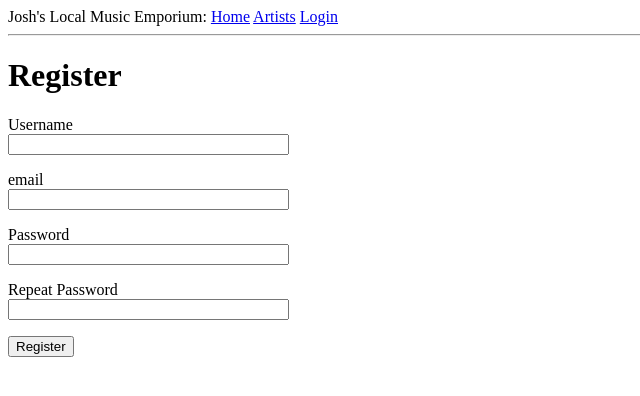
After one commit to JoshHayden/CS205Ithaca_Music, a Flask app: page /register in a window 1280 px wide. The commit adds this page. Shown: the top 396 px of the page, without its empty margins (0-640 px from the left). Run offline with Flask 2, Linux system fonts and the light colour scheme.

Commit message:
Lab 6 complete

```diff
--- a/localMusic/app/__init__.py
+++ b/localMusic/app/__init__.py
@@ -2,10 +2,14 @@ from flask import Flask
 from app.config import Config
 from flask_sqlalchemy import SQLAlchemy
 from flask_migrate import Migrate
+from flask_login import LoginManager
 
 app = Flask(__name__)
 app.config.from_object(Config)
 db = SQLAlchemy(app)
 migrate = Migrate(app, db)
+login = LoginManager(app)
+login.login_view = 'login'
+
 
 from app import routes
--- a/localMusic/app/forms.py
+++ b/localMusic/app/forms.py
@@ -1,10 +1,51 @@
 from flask_wtf import FlaskForm
-from wtforms import StringField, PasswordField, BooleanField, SubmitField, TextAreaField
-from wtforms.validators import DataRequired
+from wtforms import StringField, PasswordField, BooleanField, SubmitField, TextAreaField, SelectField, SelectMultipleField
+from wtforms.fields.html5 import DateField
+from wtforms.validators import ValidationError, DataRequired, EqualTo
+from app.models import User
+
 
 
 class newArtistForm(FlaskForm):
-    artistName = StringField('Artist Name')
-    hometown = StringField('Home Town')
-    bio = TextAreaField("Description")
+    artistName = StringField('Artist Name', validators=[DataRequired()])
+    hometown = StringField('Home Town', validators=[DataRequired()])
+    bio = TextAreaField("Description", validators=[DataRequired()])
     submit = SubmitField('Create New Artist')
+
+class newVenueForm(FlaskForm):
+    name = StringField('Venue Name', validators=[DataRequired()])
+    address = StringField('Address', validators=[DataRequired()])
+    submit = SubmitField('Create New Venue')
+
+
+class newEventForm(FlaskForm):
+    title = StringField('Event Title', validators=[DataRequired()])
+    date = DateField('Date and Time', validators=[DataRequired()])
+    venue = SelectField('Venue', coerce=int, validators=[DataRequired()])
+    artists = SelectMultipleField('Artists', coerce=int, validators=[DataRequired()])
+    submit = SubmitField('Create New Event')
+
+
+class LoginForm(FlaskForm):
+    username = StringField('Username', validators=[DataRequired()])
+    password = PasswordField('Password', validators=[DataRequired()])
+    remember_me = BooleanField('Remember Me')
+    submit = SubmitField('Sign In')
+
+class RegistrationForm(FlaskForm):
+    username = StringField('Username', validators=[DataRequired()])
+    email = StringField('email', validators=[DataRequired()])
+    password = PasswordField('Password', validators=[DataRequired()])
+    password2 = PasswordField(
+        'Repeat Password', validators=[DataRequired(), EqualTo('password')])
+    submit = SubmitField('Register')
+
+    def validate_username(self, username):
+        user = User.query.filter_by(username=username.data).first()
+        if user is not None:
+            raise ValidationError('Please use a different username.')
+
+    def validate_email(self, email):
+        user = User.query.filter_by(email=email.data).first()
+        if user is not None:
+            raise ValidationError('Please use a different email.')
--- a/localMusic/app/routes.py
+++ b/localMusic/app/routes.py
@@ -1,9 +1,11 @@
-from flask import render_template, flash, redirect, url_for
+from flask import render_template, flash, redirect, url_for, request
 from app import app, db
 from flask_wtf import FlaskForm
 from random import randrange
-from app.forms import newArtistForm
+from app.forms import *
 from app.models import *
+from flask_login import login_user, logout_user, current_user, login_required
+from werkzeug.urls import url_parse
 
 
 @app.route('/')
@@ -24,6 +26,9 @@ def listOfArtists():
 def createNewArtist():
     form = newArtistForm()
     if form.validate_on_submit():
+        if (db.session.query(Artist).filter_by(name = form.artistName.data).first()):
+            flash("Artist already exists")
+            return render_template('createNewArtist.html', title = "Create New Artist", form = form)
         flash('New Artist Created: {}, '.format(
             form.artistName.data))
         artist = Artist(form.artistName.data, form.hometown.data, form.bio.data)
@@ -35,15 +40,60 @@ def createNewArtist():
 
     return render_template('createNewArtist.html', title = "Create New Artist", form = form)
 
+@app.route('/createNewVenue', methods = ['GET', 'POST'])
+def createNewVenue():
+    form = newVenueForm()
+    if form.validate_on_submit():
+        if (db.session.query(Venue).filter_by(name = form.name.data).first()):
+            flash("Venue already exists")
+            return render_template('createNewVenue.html', title = "Create New Venue", form = form)
+        flash('New Venue Created: {}, '.format(
+            form.name.data))
+        venue = Venue(form.name.data, form.address.data)
+        db.session.add(venue)
+        db.session.commit()
+
+        return render_template('index.html', title="Home", description="")
+
+    return render_template('createNewVenue.html', title = "Create New Venue", form = form)
+
+@app.route('/createNewEvent', methods = ['GET', 'POST'])
+def createNewEvent():
+    artists = db.session.query(Artist).all()
+    venues = db.session.query(Venue).all()
+    artistList = [(i.id, i.name) for i in artists]
+    venueList = [(i.id, i.name) for i in venues]
+    form = newEventForm()
+    form.artists.choices = artistList
+    form.venue.choices = venueList
+    if form.validate_on_submit():
+        if (db.session.query(Event).filter_by(title = form.title.data).first()):
+            flash("Event already exists")
+            return render_template('createNewEvent.html', title = "Create New Event", form = form)
+        flash('New Event Created: {}, '.format(
+            form.title.data))
+        event = Event(form.title.data, form.date.data, form.venue.data)
+        db.session.add(event)
+        db.session.commit()
+        eventID = event.id
+        for artist in form.artists.data:
+            connection = ArtistToEvent(eventID, artist)
+            db.session.add(connection)
+            db.session.commit()
+
+        return render_template('index.html', title="Home", description="")
+
+    return render_template('createNewEvent.html', title = "Create New Event", form = form)
+
 @app.route('/artist/<name>')
 def artist(name):
 
     artist = db.session.query(Artist).filter_by(name = name).first()
-    print(artist)
-    print(artist.name)
+    events = db.session.query(Event).join(ArtistToEvent, ArtistToEvent.eventID == Event.id).join(Artist, Artist.id == ArtistToEvent.artistID).filter(Artist.name == name).all()
 
 
-    return render_template('artistPage.html', title = name, artist = artist)
+
+    return render_template('artistPage.html', title = name, artist = artist, events = events)
 
 
 
@@ -68,12 +118,12 @@ def reset_db():
    db.session.add(magicCityHippies)
    db.session.add(rainbowKitten)
    #Events
-   OMAtHaunt = Event('of Montreal at The Haunt', datetime(2019, 10, 3), 1)
-   JLAtState = Event('Jenny Lewis at The State', datetime(2019, 4, 19), 2)
-   doubleFeature = Event('MCH and RKS at the Haunt', datetime(2020, 1, 5), 1)
-   BTSAtHaunt = Event('Built To Spill at The Haunt', datetime(2019, 12, 13), 1)
-   BTSAtState = Event('Built To Spill at The State', datetime(2019, 11, 14), 2)
-   RKSAtState = Event('Rainbow Kitten Surprise at The State', datetime(2019, 11, 18), 2)
+   OMAtHaunt = Event('of Montreal at The Haunt', datetime(2019, 10, 3, 18, 30), 1)
+   JLAtState = Event('Jenny Lewis at The State', datetime(2019, 4, 19, 19), 2)
+   doubleFeature = Event('MCH and RKS at the Haunt', datetime(2020, 1, 5, 20, 30), 1)
+   BTSAtHaunt = Event('Built To Spill at The Haunt', datetime(2019, 12, 13, 17, 30), 1)
+   BTSAtState = Event('Built To Spill at The State', datetime(2019, 11, 14, 18, 30), 2)
+   RKSAtState = Event('Rainbow Kitten Surprise at The State', datetime(2019, 11, 18, 20), 2)
    db.session.add(OMAtHaunt)
    db.session.add(JLAtState)
    db.session.add(doubleFeature)
@@ -102,3 +152,42 @@ def reset_db():
    db.session.add(r7)
    db.session.commit()
    return render_template('index.html', title="Home", description="Welcome to Josh's Local Music Emporium, the number one location for all things local music.")
+
+
+@app.route('/login', methods=['GET', 'POST'])
+def login():
+    if current_user.is_authenticated:
+        return redirect(url_for('index'))
+    form = LoginForm()
+    if form.validate_on_submit():
+        user = User.query.filter_by(username=form.username.data).first()
+        if user is None or not user.check_password(form.password.data):
+            flash('Invalid username or password')
+            return redirect(url_for('login'))
+        login_user(user, remember=form.remember_me.data)
+        next_page = request.args.get('next')
+        if not next_page or url_parse(next_page).netloc != '':
+            next_page = url_for('index')
+        return redirect(next_page)
+    return render_template('login.html', title='Sign In', form=form)
+
+
+@app.route('/logout')
+def logout():
+    logout_user()
+    return redirect(url_for('index'))
+
+
+@app.route('/register', methods=['GET', 'POST'])
+def register():
+    if current_user.is_authenticated:
+        return redirect(url_for('index'))
+    form = RegistrationForm()
+    if form.validate_on_submit():
+        user = User(username=form.username.data, email = form.email.data)
+        user.set_password(form.password.data)
+        db.session.add(user)
+        db.session.commit()
+        flash('Congratulations, you are now a registered user!')
+        return redirect(url_for('login'))
+    return render_template('register.html', title='Register', form=form)
--- a/localMusic/app/templates/base.html
+++ b/localMusic/app/templates/base.html
@@ -7,7 +7,17 @@
         {% endif %}
     </head>
     <body>
-        <div>Josh's Local Music Emporium: <a href = {{ url_for('index')}}>Home</a>, <a href= {{ url_for('listOfArtists') }}>Artists</a>, <a href= {{ url_for('createNewArtist') }}>Add New Artist</a></div>
+        <div>Josh's Local Music Emporium: <a href = {{ url_for('index')}}>Home</a>
+            <a href= {{ url_for('listOfArtists') }}>Artists</a>
+            {% if current_user.is_anonymous %}
+            <a href="{{ url_for('login') }}">Login</a>
+            {%  else %}
+            <a href= {{ url_for('createNewArtist') }}>Add New Artist</a>
+            <a href= {{ url_for('createNewVenue') }}>Add New Venue</a>
+            <a href= {{ url_for('createNewEvent') }}>Add New Event</a>
+            <a href= {{ url_for('logout') }}>Logout</a>
+            {%  endif %}
+        </div>
         <hr>
         {% with messages = get_flashed_messages() %}
             {% if messages %}
--- /dev/null
+++ b/localMusic/app/templates/register.html
@@ -0,0 +1,37 @@
+{% extends "base.html" %}
+
+{% block content %}
+    <h1>Register</h1>
+    <form action="" method="post">
+        {{ form.hidden_tag() }}
+        <p>
+            {{ form.username.label }}<br>
+            {{ form.username(size=32) }}<br>
+            {% for error in form.username.errors %}
+            <span style="color: red;">[{{ error }}]</span>
+            {% endfor %}
+        </p>
+        <p>
+            {{ form.email.label }}<br>
+            {{ form.email(size=32) }}<br>
+            {% for error in form.email.errors %}
+            <span style="color: red;">[{{ error }}]</span>
+            {% endfor %}
+        </p>
+        <p>
+            {{ form.password.label }}<br>
+            {{ form.password(size=32) }}<br>
+            {% for error in form.password.errors %}
+            <span style="color: red;">[{{ error }}]</span>
+            {% endfor %}
+        </p>
+        <p>
+            {{ form.password2.label }}<br>
+            {{ form.password2(size=32) }}<br>
+            {% for error in form.password2.errors %}
+            <span style="color: red;">[{{ error }}]</span>
+            {% endfor %}
+        </p>
+        <p>{{ form.submit() }}</p>
+    </form>
+{% endblock %}
```
Also changed, not shown: localMusic/app/models.py (+24 -20 lines), localMusic/app/templates/artistPage.html (+6 -2 lines), localMusic/app/templates/createNewEvent.html (added, +25 -0 lines), localMusic/app/templates/createNewVenue.html (added, +17 -0 lines), localMusic/app/templates/login.html (added, +25 -0 lines).
